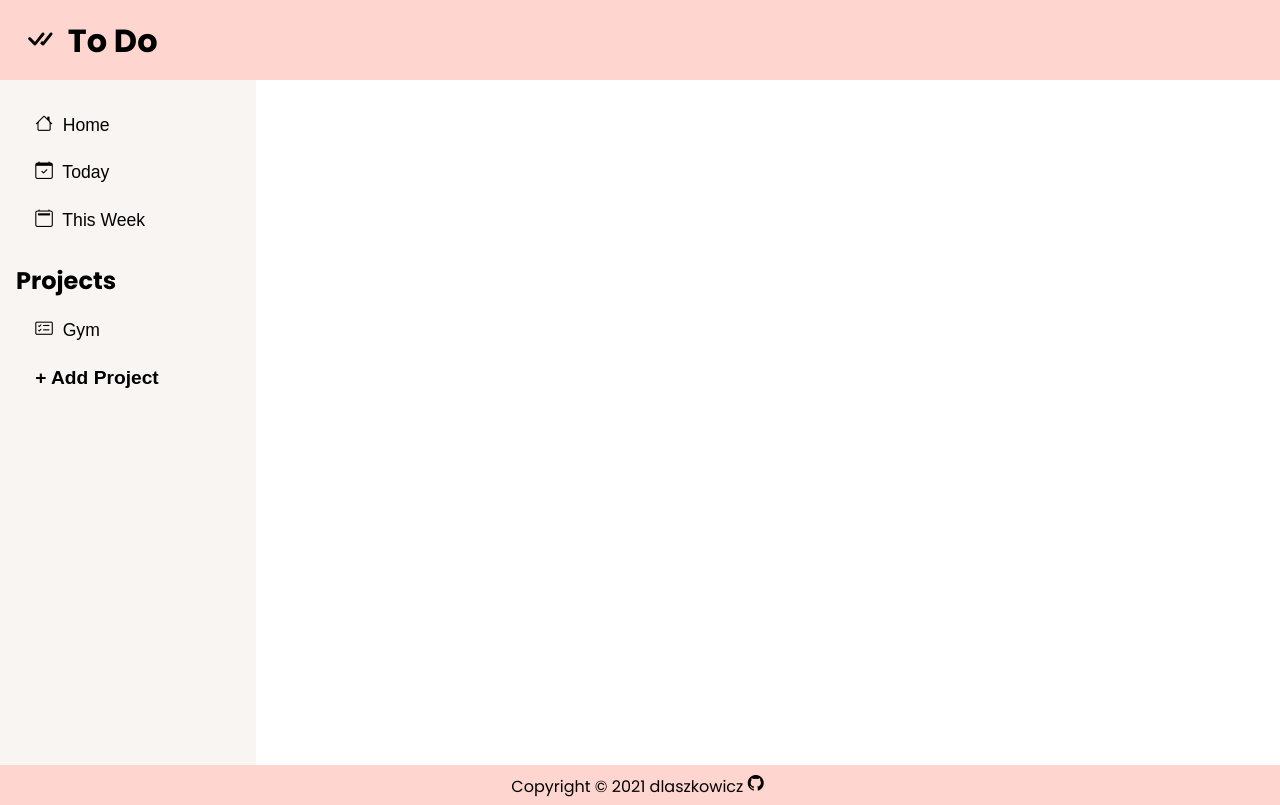
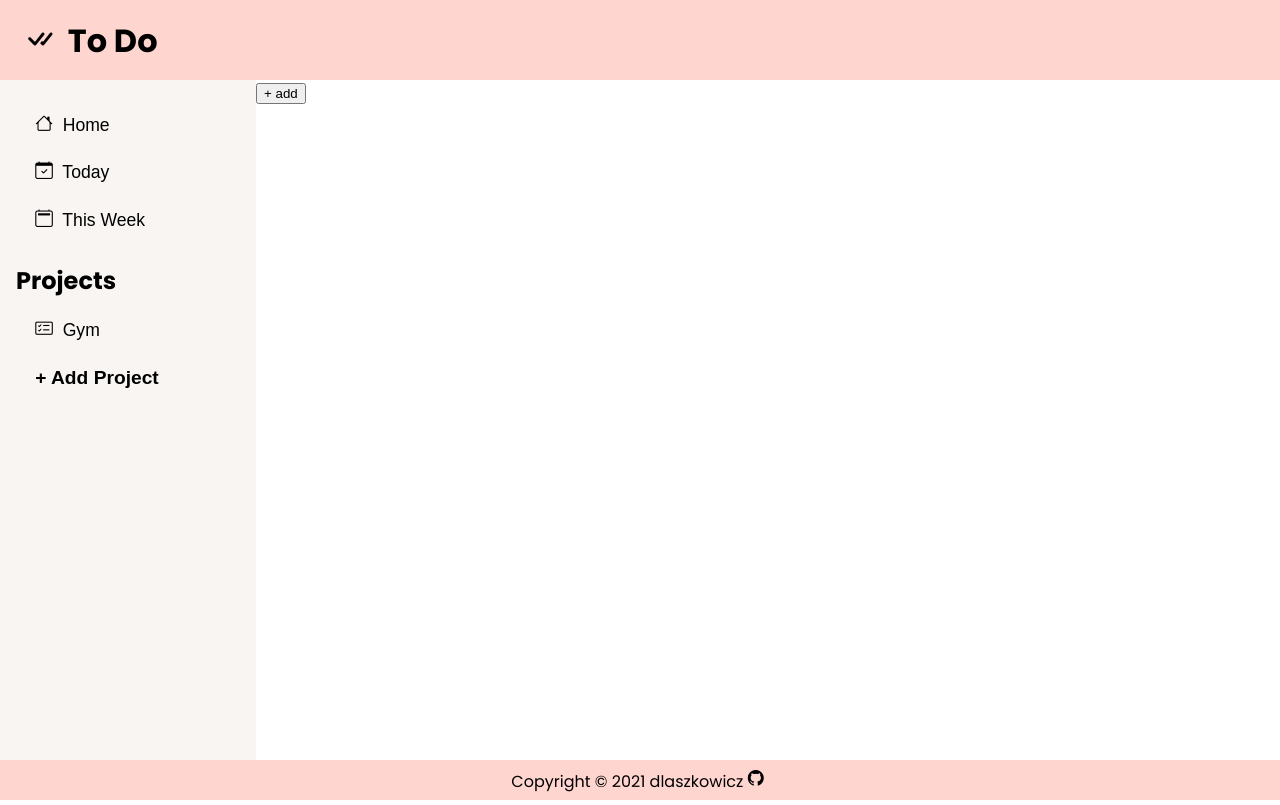
Before and after one commit to dlaszkowicz/todo-list, a website built with webpack: page dist/index.html in a window 1280 px wide. Built offline with nearby package versions, Linux system fonts and the light colour scheme.

Commit message:
working on hero

```diff
--- /dev/null
+++ b/src/dialog.js
@@ -0,0 +1,10 @@
+function dialogFun() {
+  const dialog = document.querySelector(".form-window");
+  document.querySelector(".show-form").onclick = function () {
+    dialog.showModal();
+  };
+  document.querySelector(".hide-form").onclick = function () {
+    dialog.close();
+  };
+}
+export default dialogFun;
--- a/src/index.js
+++ b/src/index.js
@@ -0,0 +1,3 @@
+import dialogFun from "./dialog";
+
+dialogFun();
--- a/src/styles.css
+++ b/src/styles.css
@@ -16,7 +16,7 @@ body {
 nav {
   background-color: #f9f5f2;
   width: 16rem;
-  height: 83%;
+  height: auto;
   padding-top: 1.3rem;
   display: flex;
   flex-direction: column;
@@ -72,3 +72,18 @@ a {
   text-decoration: none;
   color: #000;
 }
+.form-window::backdrop {
+  backdrop-filter: blur(2px);
+}
+.main {
+  display: flex;
+  width: 100%;
+  height: 85%;
+}
+.hero {
+  flex: 1;
+}
+.show-form {
+  align-self: flex-end;
+  justify-self: flex-end;
+}
```
Also changed, not shown: dist/bundle.js, dist/index.html.
